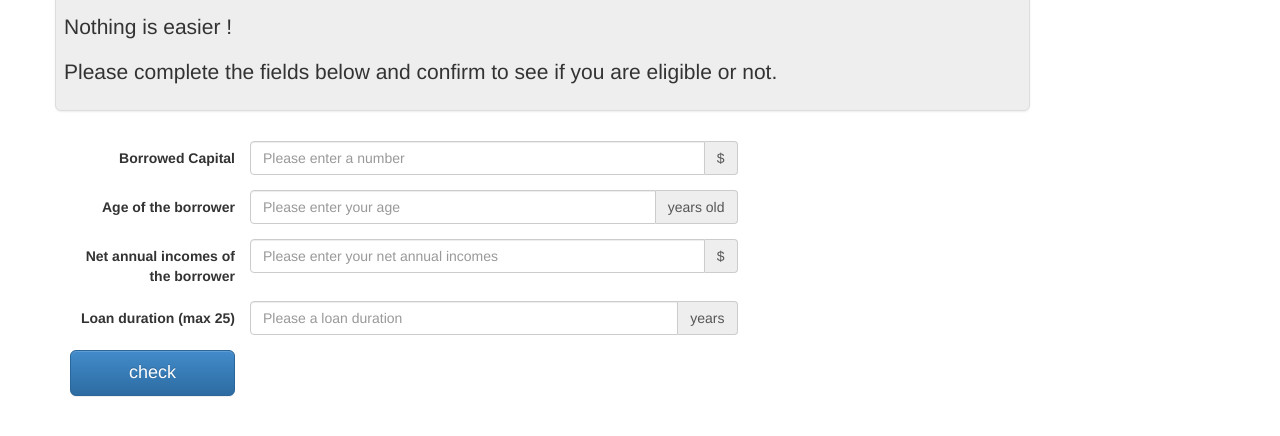
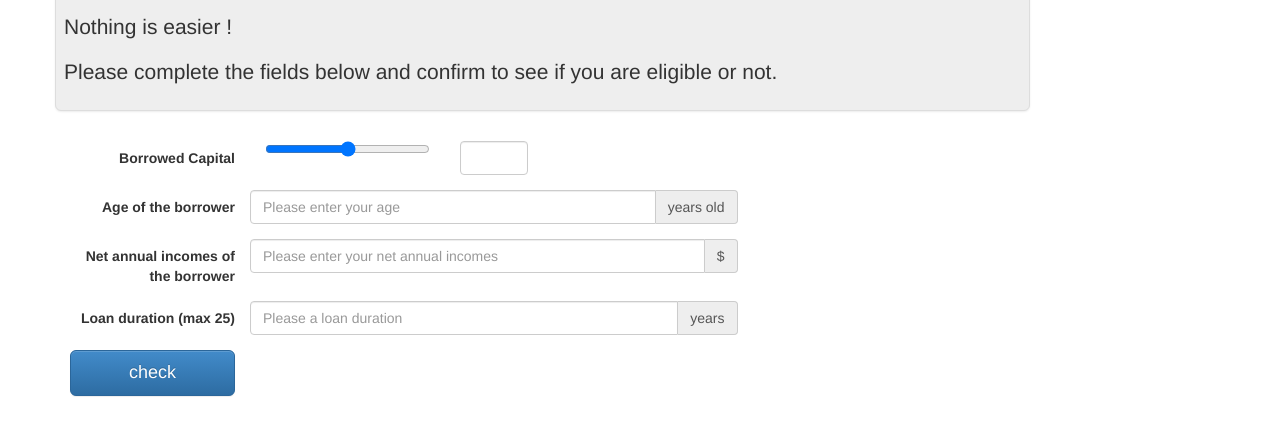
Before and after one commit to alexandremagne/ProjetM2, a plain HTML site: page index.html in a window 1280 px wide. Shown: the part 212-648 px from the top of the page. Drawn offline with Linux system fonts and the light colour scheme.

Commit message:
modif router permission et slider dans html

```diff
--- a/index.html
+++ b/index.html
@@ -116,10 +116,15 @@
 						<form id="check_formulaire_" class="form-horizontal" action="" >
 						  <div class="form-group">
 							<label for="input_borrowed_capital" class="col-sm-2 control-label">Borrowed Capital</label>
-							<div class="col-sm-5 input-group">
-							  <input  type="number" class="form-control" id="input_borrowed_capital_" placeholder="Please enter a number" required>
-							  <span class="input-group-addon">$</span>
-							</div>
+
+							 <div class="col-md-2">
+							  <input  type="range" id="input_borrowed_capital_" min="O" max="50" step="1" onmouseover="printValue('input_borrowed_capital_','show_borrowed_capital_')" onmouseout="clearInterval(myVar);">
+							 </div>
+							  <div class="col-sm-1">
+							  	<span id="show_borrowed_capital_" class="form-control"  type="number" size=""></span>
+							 </div>
+
+
 						  </div>
 						  <div class="form-group">
 							<label for="input_age" class="col-sm-2 control-label">Age of the borrower</label>
--- a/js/index.js
+++ b/js/index.js
@@ -70,6 +70,20 @@ index.callback = function () {
 		}
 	}
 };
+var myVar;//variable pour l'intervalle
+function printValue(sliderID, textbox) {
+
+	myVar= setInterval(function(){
+	 		var x = document.getElementById(textbox);
+            var y = document.getElementById(sliderID);
+            console.log(y.value)          ;
+            x.innerHTML = ""+y.value;
+        }, 100);
+
+        };
+
+
+
 
 window.onload = function(){
 		setTimeout(index.start, 1);
```
Also changed, not shown: router.js (+4 -7 lines).
